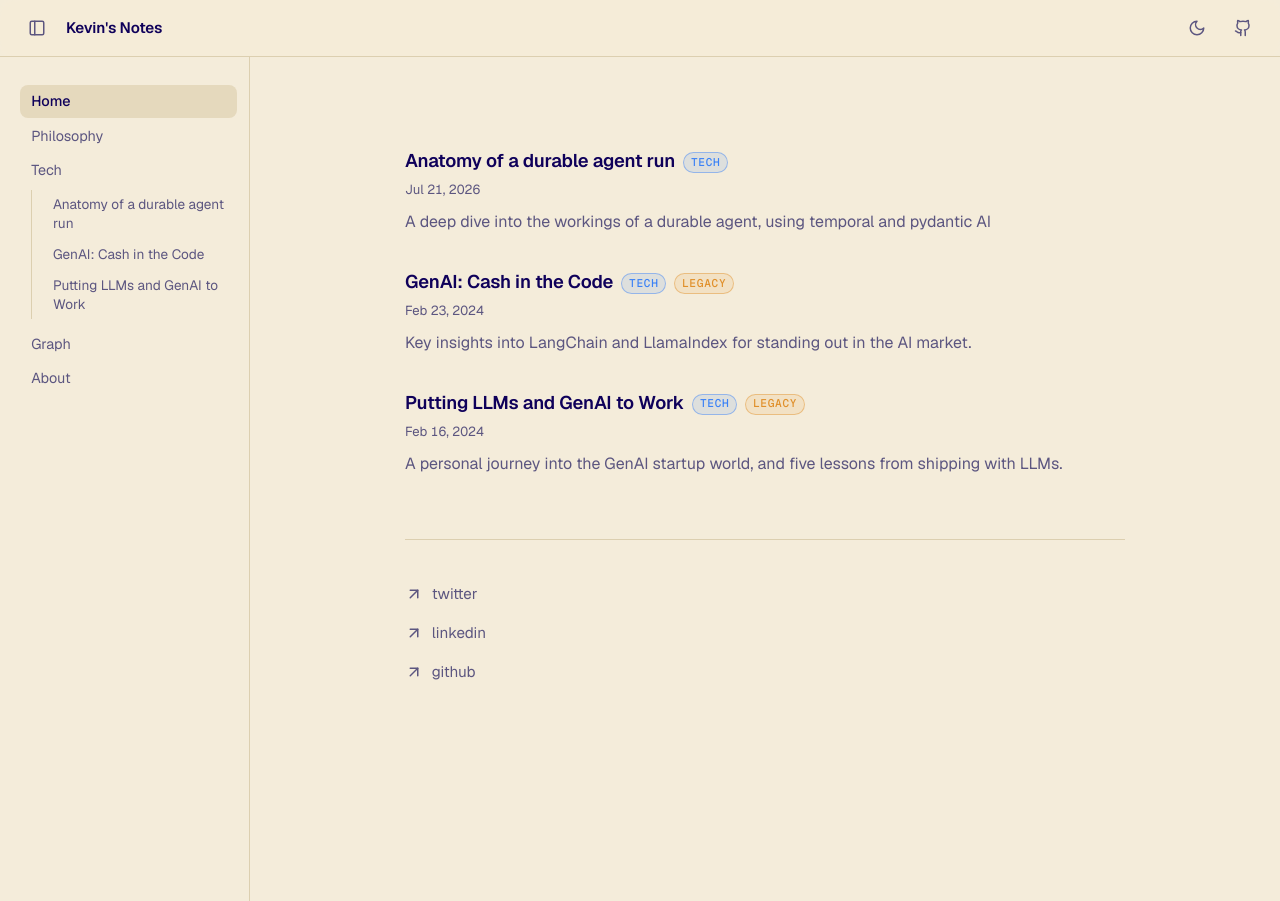
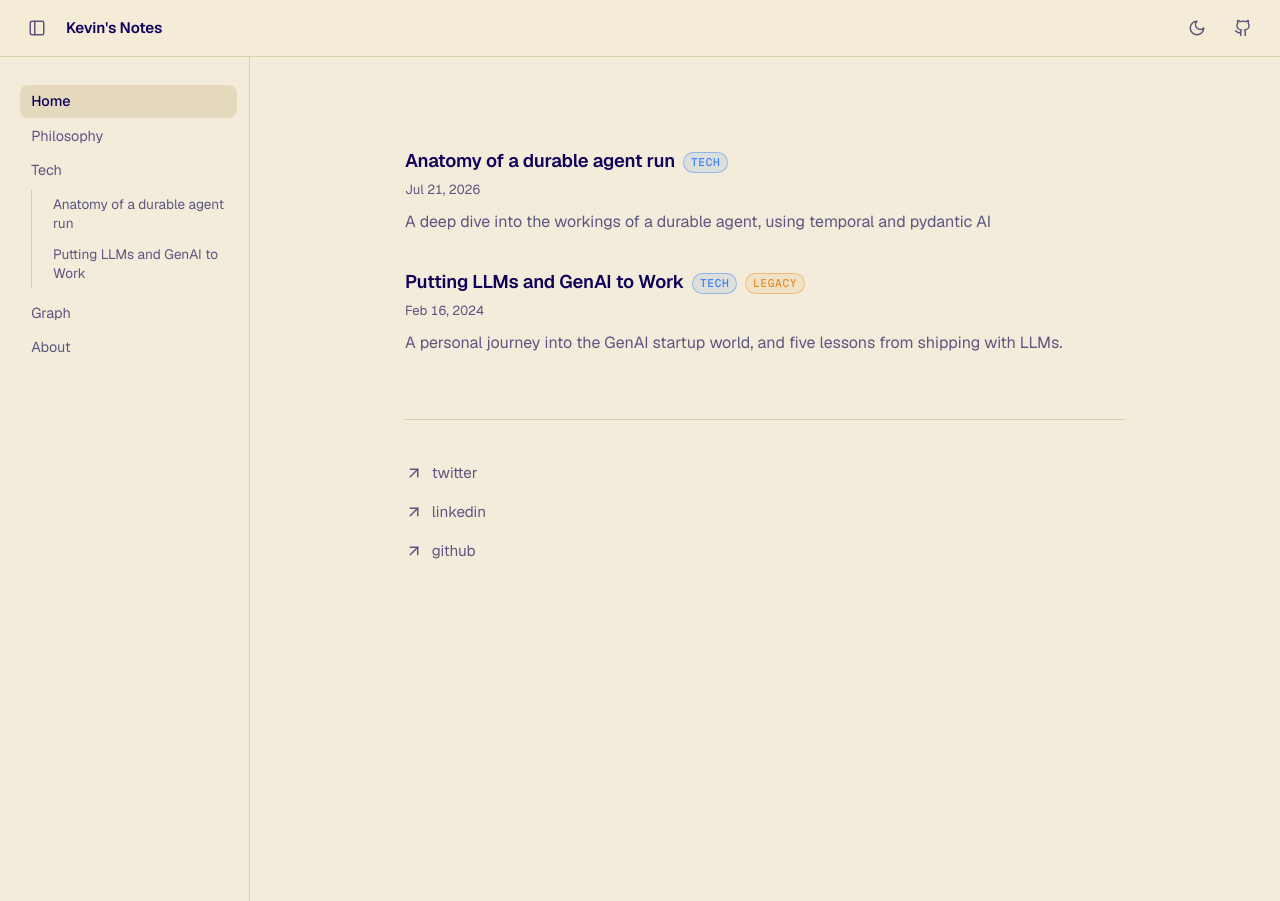
Before and after one commit to kevin-aoun/blog, a Jekyll site: the page built from index.md, in a window 1280 px wide. Built offline with Jekyll 4.4.1, drawn with Linux system fonts in a browser that asks for light colours; part of the change alters nothing that is shown.

Commit message:
Remove GenAI: Cash in the Code note
Delete the post and drop the now-dangling [[GenAI: Cash in the Code]]
wikilink from Putting LLMs and GenAI to Work. Also ignore .obsidian/.

Co-Authored-By: Claude Fable 5 <noreply@anthropic.com>

````diff
--- a/tech/genai-cash-in-the-code.md
+++ /dev/null
@@ -1,132 +0,0 @@
----
-title: "GenAI: Cash in the Code"
-layout: note
-parent: Tech
-date: 2024-02-23
-author: Kevin Aoun
-description: "Key insights into LangChain and LlamaIndex for standing out in the AI market."
-legacy: true
----
-
-***In this blog post, I will share key insights into LangChain and LlamaIndex that you can leverage to stand out of the crowd in the AI market.***
-
-## Contents
-{: .no_toc .post-toc-title }
-
-* TOC
-{:toc}
-
-## Introduction
-
-According to a recent report by McKinsey & Company, generative AI could add the equivalent of $2.6 trillion to $4.4 trillion annually—by comparison, the United Kingdom's entire GDP in 2021 was $3.1 trillion.[^mck]
-
-This impact is particularly evident in the startup world. More and more entrepreneurs are leveraging these technologies to build innovative solutions that address **specific industry needs.**
-
-***But what exactly makes LLMs and Generative AI so attractive to startups?***
-
-- **Versatility.** LLMs and Generative AI allow startups to focus on their core competencies while fine-tuning AI models for specific functionalities.
-- **Efficiency.** By automating tasks and improving decision-making, LLMs and Generative AI can help startups reduce costs and increase operational efficiency.
-- **(Almost Unfair) Competitive Advantage.** In a crowded market, incorporating cutting-edge technologies like LLMs and Generative AI can give startups a unique edge and attract investors and customers.
-
-Sounds easy, right? Well, yes, but how useful is a general-purpose model to a huge company with personalized document sources, different departments, hundreds of users per minute and a non-responsive interface? Not so much.
-
-Thus, it seems evident that startups need to invest in fine-tuned, scalable and tunable AI solutions to build trust with their customers.
-
-In LLM development, be it Retrieval Augmented Generation (RAG) or Agentic Behavior Systems, two frameworks seem to stand out: LangChain and LlamaIndex. In this blog post, we'll dive into each one of them, highlighting their strengths and where / how to combine them in production.
-
-## LangChain
-
-With over 20M downloads of their open-source package powering 30k+ apps, it's safe to say that LangChain is one of the most popular LLM orchestrating frameworks as of today.[^lcpop]
-
-You can get started with LangChain in a few lines of code:
-
-```python
-from langchain_core.prompts import ChatPromptTemplate
-from langchain_google_genai import ChatGoogleGenerativeAI
-from langchain_core.output_parsers import StrOutputParser
-
-prompt = ChatPromptTemplate.from_template("tell me a joke about {subject}")
-api_key = "your_api_key"
-model = ChatGoogleGenerativeAI(model="gemini-pro", google_api_key=api_key)
-
-chain = (
-    prompt
-    | model
-    | StrOutputParser()
-)
-
-chain.invoke({"subject": "AI startups"})
-```
-
-This code will allow you to chat with the Gemini Pro model using your custom prompt (assuming you provide your Gemini API key — you can get one at <https://aistudio.google.com/app/apikey>).
-
-The pipe symbol (`|`) is part of the LangChain Expression Language, or LCEL. It allows you to build readable, scalable and efficient chains, passing the output of one element to another. For example, the prompt is the input to the model, and the output of the model is an input to the output parser, which finally returns to the user.
-
-Notice how the parameter passed in the prompt template needs to be the same as the one passed in the dictionary of `chain.invoke()`.
-
-Finally, the output parser's purpose is to make the LLM output more readable and UX-friendly.
-
-However, in my humble experience working with LangChain, I found it particularly useful when planning your own agents.
-
-Agents are intelligent AI systems capable of using tools and making decisions (building a chain of thought, or CoT) to respond to a user query. Read more about agents: <https://python.langchain.com/docs/modules/agents/quick_start>
-
-Moreover, LangSmith proved to be essential while developing agents since it gave me a deeper insight over everything happening under the hood: from which model got called at what time with how many tokens as input, and even how fast it was to generate a response.
-
-This "observability" platform is crucial, especially when you need to examine the chain of thought of your agent to optimize or debug it. You can get started with LangSmith at <https://www.langchain.com/langsmith>.
-
-## LlamaIndex
-
-LlamaIndex is another popular framework for LLM development that caught developers' attention thanks to its highly customizable and controllable query pipeline and routing.
-
-LlamaIndex's strength lies in its diverse data querying engines, supporting pandas, SQL, PDFs, tabular files, and others, making data ingestion pipelines and querying exceptionally convenient.
-
-This comes very handy in techniques such as Retrieval Augmented Generation.
-
-In a nutshell, RAG is a technique where user queries are converted to machine-readable numbers, matched to text embeddings in vector databases (e.g., Chroma, FAISS, Qdrant), and relevant context is retrieved for LLM prompts.
-
-Thus, having a clean data pipeline is paramount, since the answer of the LLM heavily depends on the context window that you provide.
-
-> [!warning] Garbage in, garbage out
-> No matter how good your model is, its answer only ever reflects the quality of the context you feed it. Invest in the pipeline before the prompt.
-
-Let's evaluate a simple example in practice using LlamaIndex:
-
-```python
-from llama_index.core import VectorStoreIndex, SimpleDirectoryReader
-
-documents = SimpleDirectoryReader("data").load_data()
-index = VectorStoreIndex.from_documents(documents)
-query_engine = index.as_query_engine()
-response = query_engine.query("How to cook a banana cake?")
-print(response)
-```
-
-Let's evaluate the code line by line to understand the core concepts.
-
-- `documents = SimpleDirectoryReader("data").load_data()`
-
-  We are creating the `documents` object by using a directory reader that reads from the `./data` folder and loads the data found there. In this case, the data is a simple txt file with sample recipes, but as mentioned before, you can find all sorts of document loaders native to LlamaIndex or made by the community. More info at <https://llamahub.ai/> and the LlamaIndex documentation: <https://docs.llamaindex.ai/en/stable/getting_started/starter_example.html>
-
-- `index = VectorStoreIndex.from_documents(documents)`
-
-  Here, we are creating the search index from the documents we loaded previously. Think of it as a primitive vector database that lives in memory.
-
-- `query_engine = index.as_query_engine()`
-
-  Finally, we create the query engine by querying the search index. This will send the user query to the vector database, perform similarity search and return the most relevant answer to the user.
-
-## Conclusion
-
-In conclusion, navigating the dynamic landscape of Generative AI for startups involves considering the context-specific strengths of LangChain and LlamaIndex.
-
-LangChain proves efficient in LLM orchestration and excels in crafting custom agents, complemented by the observability offered by LangSmith. On the other hand, LlamaIndex stands out for its highly customizable query pipeline, enabling precise control over query formulation and context construction.
-
-Recognizing the synergy between the two — LangChain for efficient orchestration and LlamaIndex for efficient data querying — their combined capabilities promise a robust and tailored application ready to face the competitive AI market.
-
-For the broader startup journey behind these lessons, see [[Putting LLMs and GenAI to Work]].
-
-> [!note] Disclaimer
-> The technologies and companies mentioned in this article are for informational purposes only and do not constitute endorsement or sponsorship. Please perform your own research.
-
-[^mck]: McKinsey & Company, [The economic potential of generative AI](https://www.mckinsey.com/capabilities/mckinsey-digital/our-insights/the-economic-potential-of-generative-AI-the-next-productivity-frontier) (2023).
-[^lcpop]: Adoption figures from LangChain's public usage reporting.
--- a/tech/putting-llms-and-genai-to-work.md
+++ b/tech/putting-llms-and-genai-to-work.md
@@ -91,8 +91,6 @@ It's important to remember that using LLMs and Generative AI in production is no
 
 However, while challenges exist, the potential of LLMs and Generative AI for startups is undeniable. By leveraging these technologies responsibly and strategically, startups can gain a competitive advantage, accelerate their growth, and create innovative solutions that address real-world problems.
 
-For a framework-level deep dive into LangChain and LlamaIndex, see [[GenAI: Cash in the Code]].
-
 [^mckinsey]: McKinsey & Company, [The economic potential of generative AI](https://www.mckinsey.com/capabilities/mckinsey-digital/our-insights/the-economic-potential-of-generative-AI-the-next-productivity-frontier) (2023).
 [^pwc]: PwC, [Sizing the prize — Global AI Study](https://www.pwc.com/gx/en/issues/data-and-analytics/publications/artificial-intelligence-study.html).
 [^lcel]: LangChain, [Prompt + LLM — the LCEL cookbook](https://python.langchain.com/docs/expression_language/cookbook/prompt_llm_parser).
````
Also changed, not shown: 1 other file.
